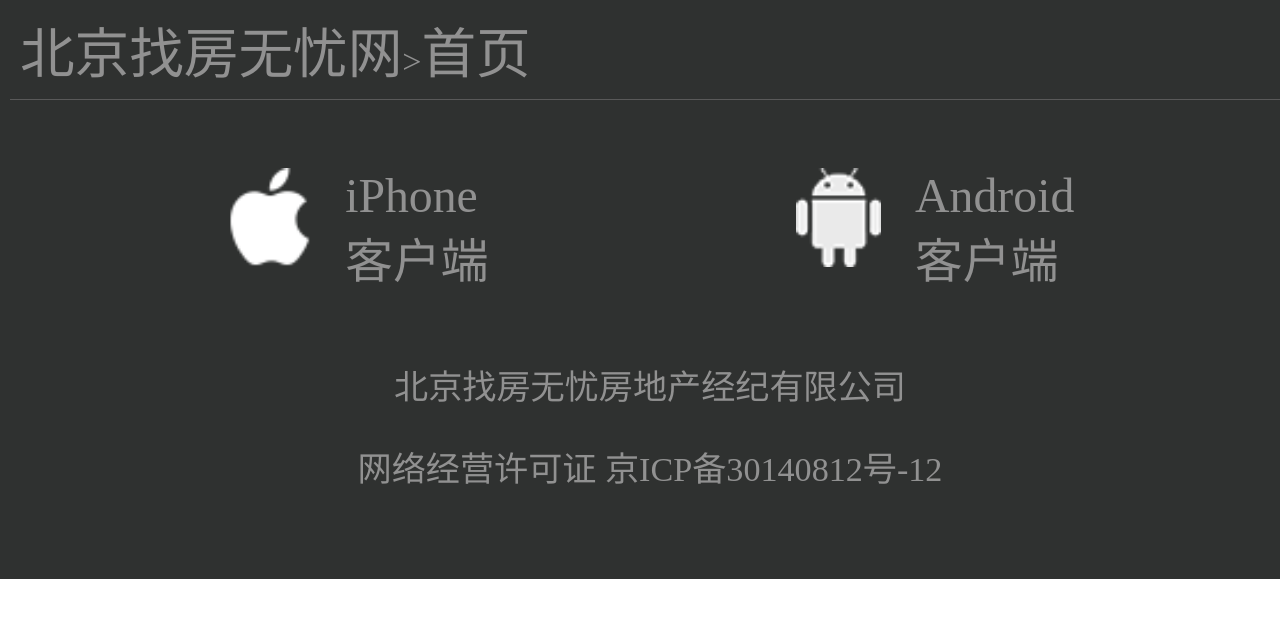
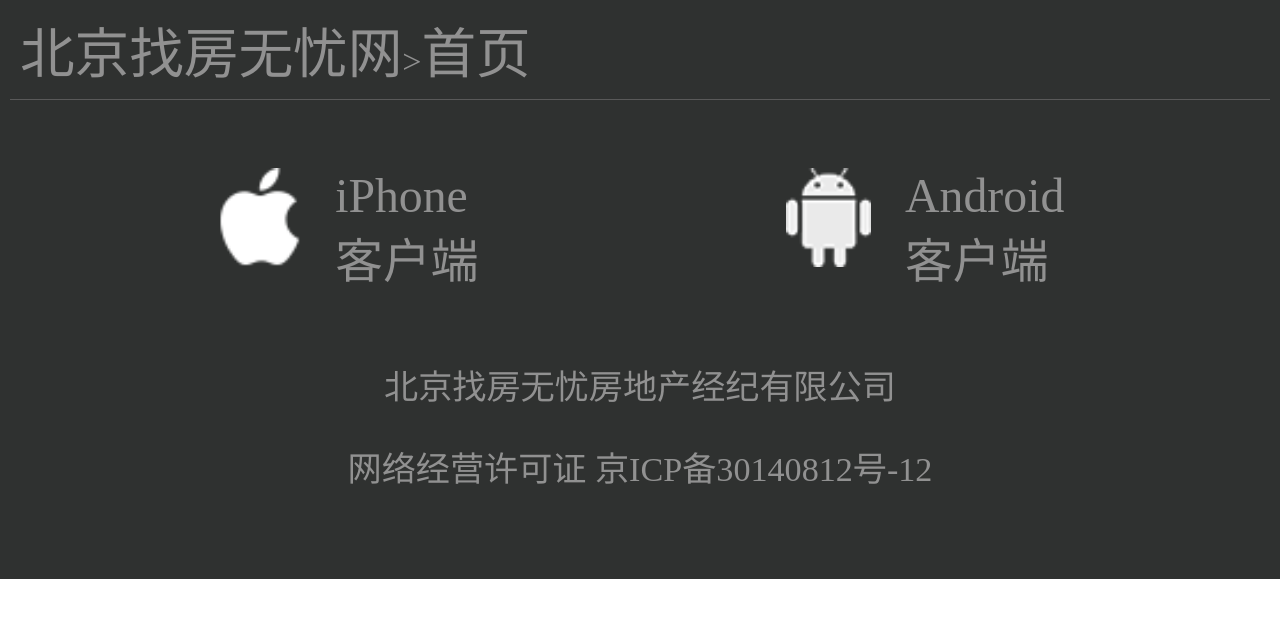
Before and after one commit to HanQi102/wuyouzhaofang, a plain HTML site: page footer.html in a window 1280 px wide. Drawn offline with Linux system fonts and the light colour scheme.

Commit message:
修改底部小bug

```diff
--- a/css/footer.css
+++ b/css/footer.css
@@ -14,7 +14,7 @@ a {
     width: 100%;
     background-color: #2f3130;
     padding: 0 10px;
-    bottom-sizing: border-bottom;
+    box-sizing: border-box;
     color: #919191;
 }
 
```
